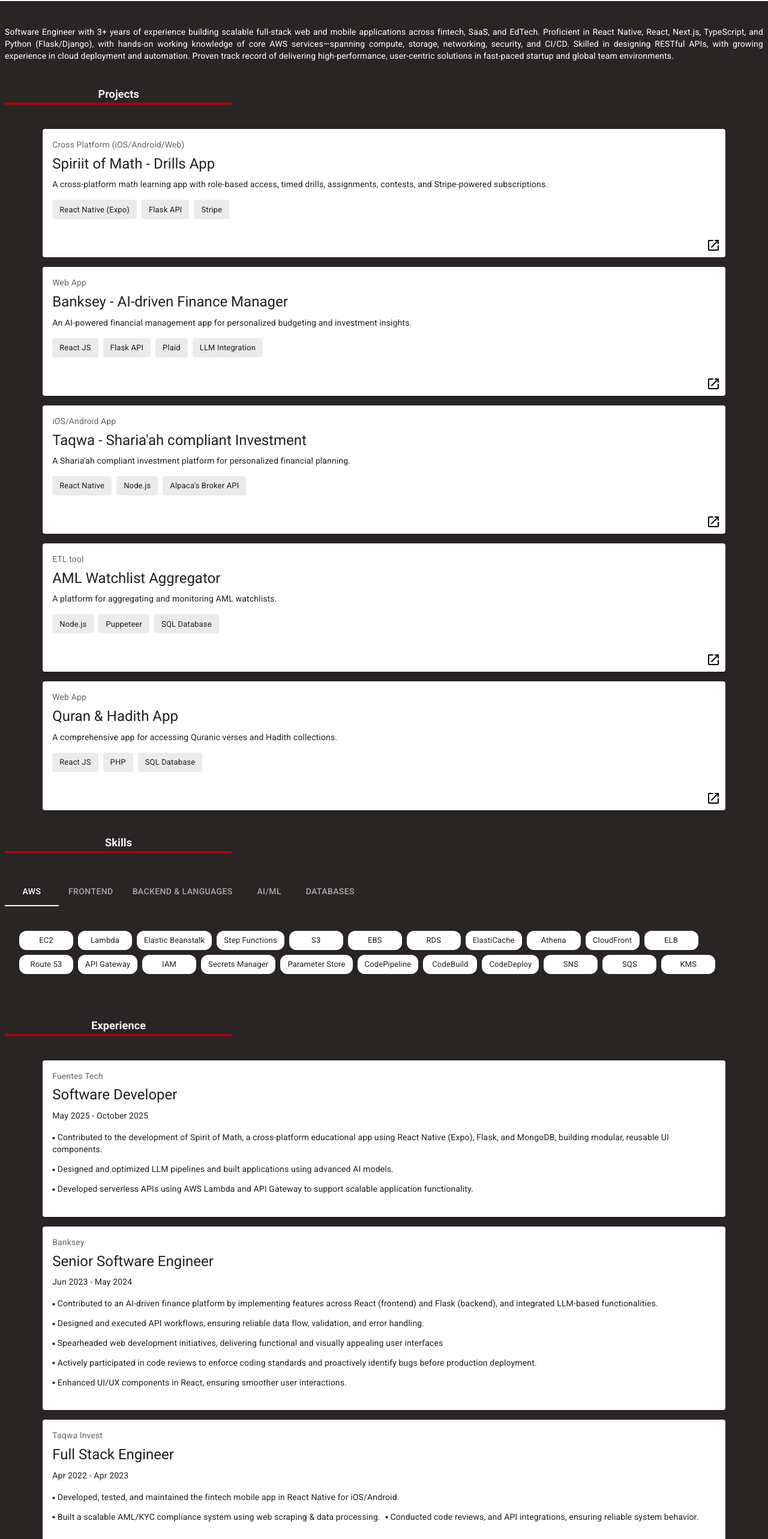
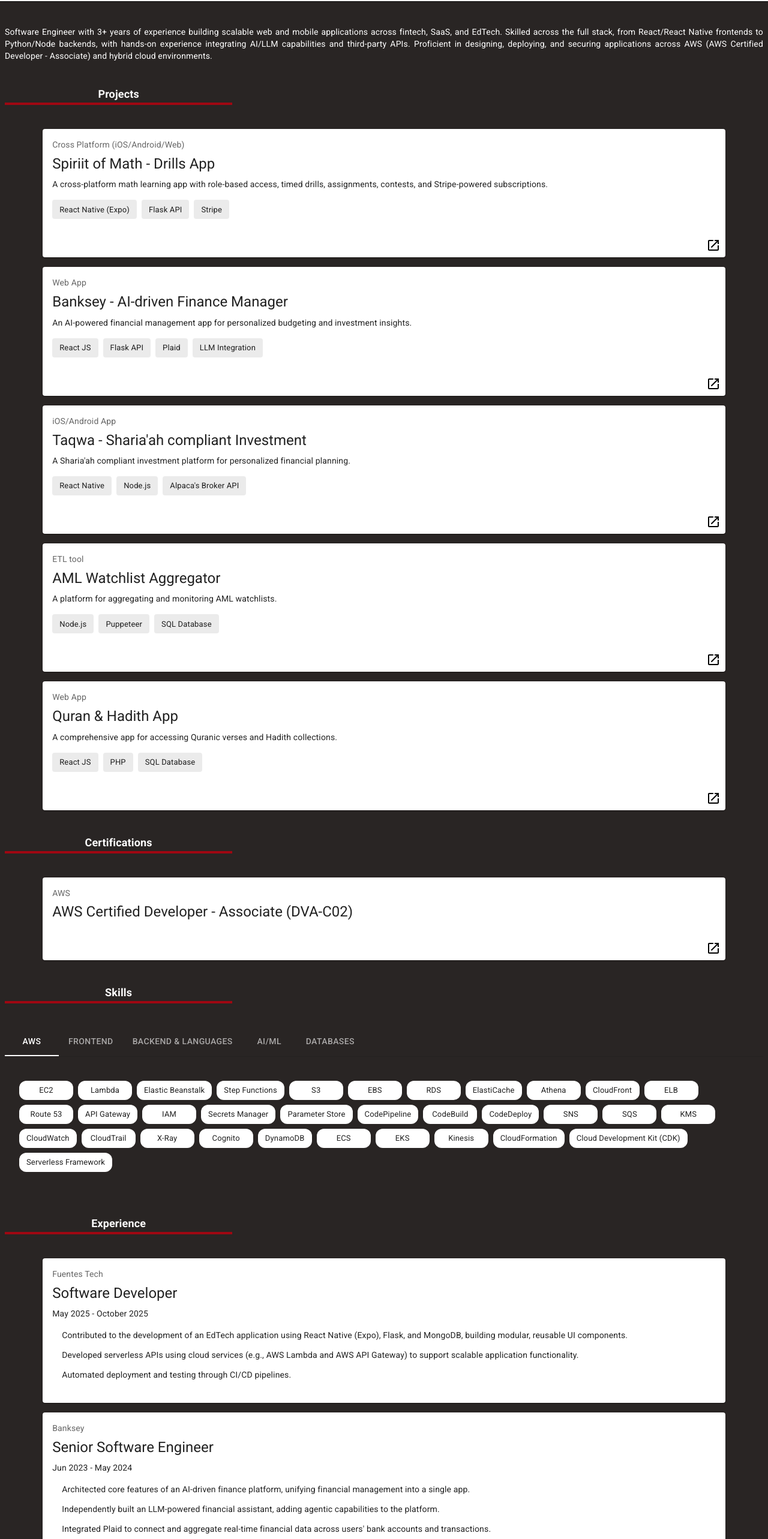
Before and after one commit to MariamBatool-git/mariambatool-portfolio, a Next.js app: page / in a window 1280 px wide. Shown: the part 234-2800 px from the top of the page at 60% size. Built offline with nearby package versions, Linux system fonts and the light colour scheme.

Commit message:
added certification details

```diff
--- /dev/null
+++ b/app/components/certificationCard.tsx
@@ -0,0 +1,33 @@
+'use client'
+
+import { Certification } from "../types"
+import { Card, CardContent, Typography, CardActions } from "@mui/material";
+import OpenInNewIcon from '@mui/icons-material/OpenInNew';
+
+interface CertificationCardProps {
+    certification: Certification;
+}
+export default function CertificationCard({ certification }: CertificationCardProps) {
+    return (
+        <Card sx={{ minWidth: 275 }} className="w-[90%]">
+            <CardContent>
+                <Typography gutterBottom sx={{ color: 'text.secondary', fontSize: 14 }}>
+                    {certification.provider}
+                </Typography>
+                <Typography gutterBottom variant="h5" component="div">
+                   {certification.name}
+                </Typography>
+            </CardContent>
+            <CardActions sx={{ justifyContent: 'flex-end' }}>
+                <OpenInNewIcon
+                    sx={{ color: 'black', cursor: 'pointer' }}
+                    onClick={() => {
+                        if (typeof window !== 'undefined') {
+                            window.open(certification.link, "_blank")
+                        }
+                    }}
+                />
+            </CardActions>
+        </Card>
+    )
+}
--- /dev/null
+++ b/app/components/certifications.tsx
@@ -0,0 +1,13 @@
+import { certifications } from "../constants";
+import CertificationCard from "./certificationCard";
+
+export default function Certifications() {
+    return (
+        <div className="mt-10 w-full" >
+            <h2 className="text-lg font-bold border-b-4 border-red-800 w-[30%] text-center mb-10 text-white">Certifications</h2>
+            <div className="flex flex-col gap-4 items-center justify-center">
+                {certifications.map((certification, index) => <CertificationCard certification={certification} key={index} />)}
+            </div>
+        </div>
+    )
+}
--- a/app/components/experienceCard.tsx
+++ b/app/components/experienceCard.tsx
@@ -2,7 +2,6 @@
 
 import { Experience } from "../types"
 import { Card, CardContent, Typography, Stack } from "@mui/material";
-import CircleIcon from '@mui/icons-material/Circle';
 
 interface ExperienceCardProps {
     experience: Experience;
@@ -20,10 +19,10 @@
                 <Typography variant="body2" gutterBottom>
                     {experience.duration}
                 </Typography>
-                <Stack direction="row" sx={{ flexWrap: 'wrap', gap: 1, marginBottom: 1, marginTop: 2 }}>
+                <Stack direction="row" sx={{ flexWrap: 'wrap', gap: 1, marginBottom: 1, marginTop: 2, marginLeft: 2 }}>
                     {experience.description.map((desc, index) =>
                         <Typography variant="body2" gutterBottom key={index}>
-                           <CircleIcon sx={{fontSize : 5}}/> {desc}
+                            {desc}
                         </Typography>
                     )}
                 </Stack>
--- a/app/components/projectCard.tsx
+++ b/app/components/projectCard.tsx
@@ -27,7 +27,7 @@
             </CardContent>
             <CardActions sx={{ justifyContent: 'flex-end' }}>
                 <OpenInNewIcon
-                    sx={{ color: 'black' }}
+                    sx={{ color: 'black', cursor: 'pointer'  }}
                     onClick={() => {
                         if (project.link == ""){
                             return;
--- a/app/constants/about.ts
+++ b/app/constants/about.ts
@@ -1,12 +1,11 @@
 import { About } from "../types";
 
-export const about : About = `Software Engineer with 3+ years of experience building scalable full-stack web and mobile applications across
-fintech, SaaS, and EdTech. Proficient in React Native, React, Next.js, TypeScript, and Python (Flask/Django),
-with hands-on working knowledge of core AWS services—spanning compute, storage, networking, security,
-and CI/CD. Skilled in designing RESTful APIs, with growing experience in cloud deployment and automation.
-Proven track record of delivering high-performance, user-centric solutions in fast-paced startup and global
-team environments.`;
+export const about : About = `Software Engineer with 3+ years of experience building scalable web and mobile applications across fintech,
+SaaS, and EdTech. Skilled across the full stack, from React/React Native frontends to Python/Node backends,
+with hands-on experience integrating AI/LLM capabilities and third-party APIs. Proficient in designing,
+deploying, and securing applications across AWS (AWS Certified Developer - Associate) and hybrid cloud
+environments.`;
 
 export const name = "Mariam Batool";
 export const designation = "Software Engineer";
-export const skillsSummary = "React | React Native | Next JS | Python | Flask | Typescript | Cloud Services";
+export const skillsSummary = "AWS Certified Developer Associate (DVA-CO2) | Software Engineer | React, Next.js, React Native, Python | AI/ML | FinTech • SaaS • EdTech";
--- /dev/null
+++ b/app/constants/certifications.ts
@@ -0,0 +1,11 @@
+import { Certifications } from "../types";
+
+
+export const certifications : Certifications = [
+    {
+        id: "dva-co2",
+        name: "AWS Certified Developer - Associate (DVA-C02)",
+        link: "https://www.credly.com/badges/cc0913e2-93c1-41ff-ba32-c0c0216d80f2",
+        provider: "AWS"
+    }
+]
--- a/app/constants/experience.ts
+++ b/app/constants/experience.ts
@@ -6,9 +6,9 @@
         role: "Software Developer",
         duration: "May 2025 - October 2025",
         description: [
-            "Contributed to the development of Spirit of Math, a cross-platform educational app using React Native (Expo), Flask, and MongoDB, building modular, reusable UI components.",
-            "Designed and optimized LLM pipelines and built applications using advanced AI models.",
-            "Developed serverless APIs using AWS Lambda and API Gateway to support scalable application functionality."
+            "Contributed to the development of an EdTech application using React Native (Expo), Flask, and MongoDB, building modular, reusable UI components.",
+            "Developed serverless APIs using cloud services (e.g., AWS Lambda and AWS API Gateway) to support scalable application functionality.",
+            "Automated deployment and testing through CI/CD pipelines."
         ]
     },
     {
@@ -16,11 +16,10 @@
         role: "Senior Software Engineer",
         duration: "Jun 2023 - May 2024",
         description: [
-            "Contributed to an AI-driven finance platform by implementing features across React (frontend) and Flask (backend), and integrated LLM-based functionalities.",
-            "Designed and executed API workflows, ensuring reliable data flow, validation, and error handling.",
-            "Spearheaded web development initiatives, delivering functional and visually appealing user interfaces",
-            "Actively participated in code reviews to enforce coding standards and proactively identify bugs before production deployment.",
-            "Enhanced UI/UX components in React, ensuring smoother user interactions."
+            "Architected core features of an AI-driven finance platform, unifying financial management into a single app.",
+            "Independently built an LLM-powered financial assistant, adding agentic capabilities to the platform.",
+            "Integrated Plaid to connect and aggregate real-time financial data across users' bank accounts and transactions.",
+            "Designed and scaled backend APIs powering budgeting, goal-tracking, and forecasting functionality."
         ]
     },
     {
@@ -28,9 +27,9 @@
         role: "Full Stack Engineer",
         duration: "Apr 2022 - Apr 2023",
         description: [
-            "Developed, tested, and maintained the fintech mobile app in React Native for iOS/Android.",
-            "Built a scalable AML/KYC compliance system using web scraping & data processing.",
-            "Conducted code reviews, and API integrations, ensuring reliable system behavior."
+            "Shipped core features for a robo-advisory app across iOS/Android using React Native, Node.js, and MongoDB.",
+            "Integrated Alpaca's APIs to enable live brokerage trading and in-app account management.",
+            "Built an AML screener independently, replacing manual watchlist checks in employee onboarding."
         ]
     },
 ];
--- a/app/constants/index.ts
+++ b/app/constants/index.ts
@@ -5,3 +5,4 @@
 export { name } from './about';
 export { designation } from './about';
 export { skillsSummary } from './about';
+export { certifications } from './certifications';
--- a/app/constants/skills.ts
+++ b/app/constants/skills.ts
@@ -7,7 +7,8 @@
             "EC2", "Lambda", "Elastic Beanstalk", "Step Functions", "S3", "EBS", "RDS",
             "ElastiCache", "Athena", "CloudFront", "ELB", "Route 53", "API Gateway",
             "IAM", "Secrets Manager", "Parameter Store", "CodePipeline", "CodeBuild", "CodeDeploy",
-            "SNS", "SQS", "KMS"
+            "SNS", "SQS", "KMS", "CloudWatch", "CloudTrail", "X-Ray", "Cognito", "DynamoDB", "ECS", "EKS",
+            "Kinesis", "CloudFormation", "Cloud Development Kit (CDK)", "Serverless Framework",
         ]
     },
     {
--- a/app/page.tsx
+++ b/app/page.tsx
@@ -6,6 +6,7 @@
 import Contact from "./components/contact";
 import { Box, Typography } from "@mui/material";
 import { designation, name, skillsSummary } from "./constants";
+import Certifications from "./components/certifications";
 
 export default function Home() {
   return (
@@ -29,6 +30,7 @@
       <div id="content-section" className="w-full bg-stone-800 px-2 flex flex-col items-center justify-center">
         <About />
         <Projects />
+        <Certifications />
         <Skills />
         <Experience />
         <Box component="footer" className="mt-2 w-[100%] flex flex-col sm:flex-row items-center justify-center gap-4 py-4 rounded-t-lg bg-stone-200">
```
Also changed, not shown: app/types/index.ts (+9 -0 lines).
